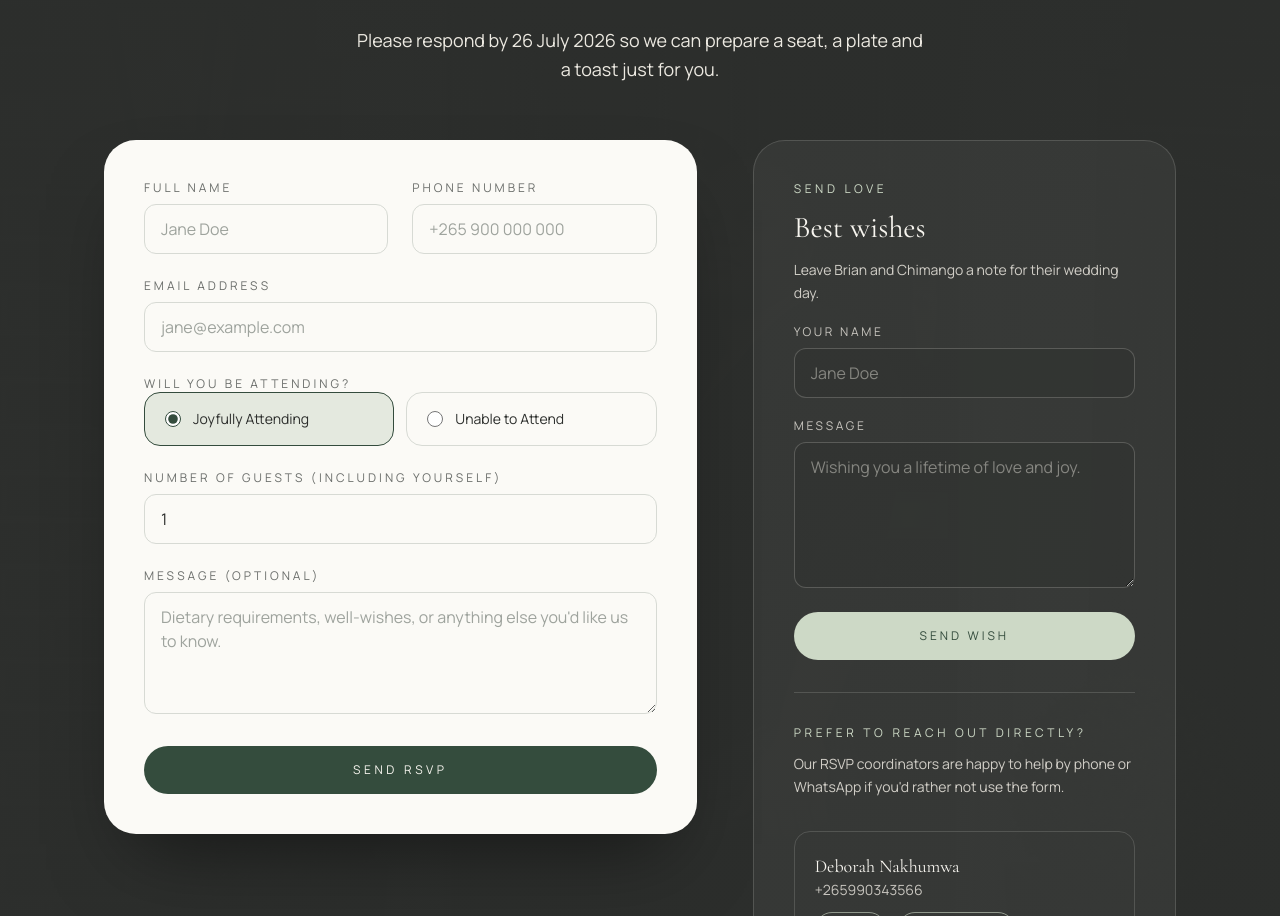
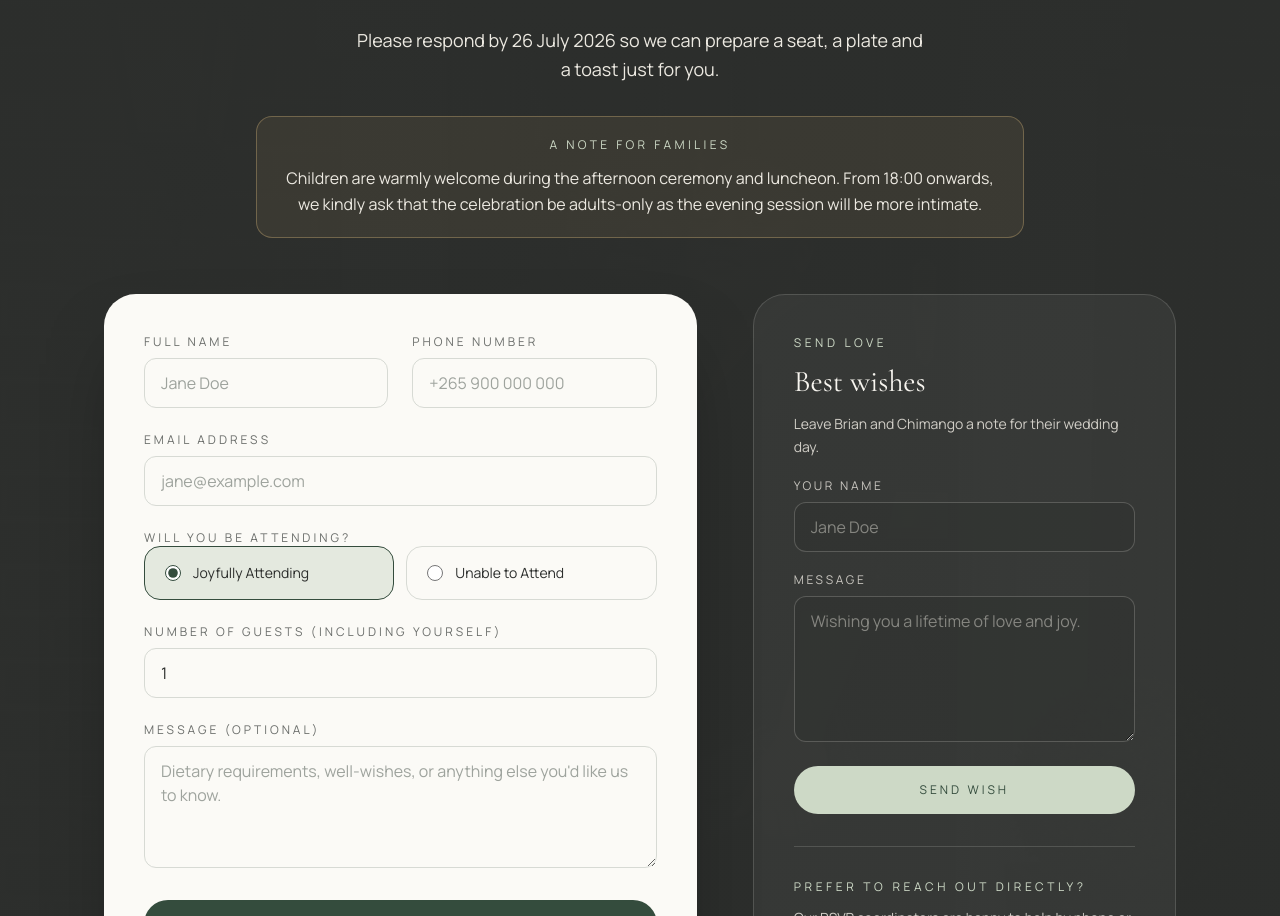
Before and after one commit to wotcheni21/Brian-Chimango, a Next.js app: page / in a window 1280 px wide. Shown: the part 8840-9756 px from the top of the page. Built offline with nearby package versions, Linux system fonts and the light colour scheme; no server answers.

Commit message:
Clarify adults-only evening celebration

```diff
--- a/src/components/Rsvp.tsx
+++ b/src/components/Rsvp.tsx
@@ -36,6 +36,16 @@ export default function Rsvp() {
             tone="light"
             description="Please respond by 26 July 2026 so we can prepare a seat, a plate and a toast just for you."
           />
+          <div className="mx-auto mt-8 max-w-3xl rounded-2xl border border-gilt/45 bg-gilt/10 px-6 py-5 text-center">
+            <p className="text-xs uppercase tracking-[0.28em] text-mint">
+              A note for families
+            </p>
+            <p className="mt-3 text-sm leading-relaxed text-fog sm:text-base">
+              Children are warmly welcome during the afternoon ceremony and
+              luncheon. From 18:00 onwards, we kindly ask that the celebration
+              be adults-only as the evening session will be more intimate.
+            </p>
+          </div>
         </RevealOnScroll>
 
         <div className="mt-14 grid grid-cols-1 gap-10 lg:grid-cols-[1.4fr_1fr] lg:gap-14">
```
